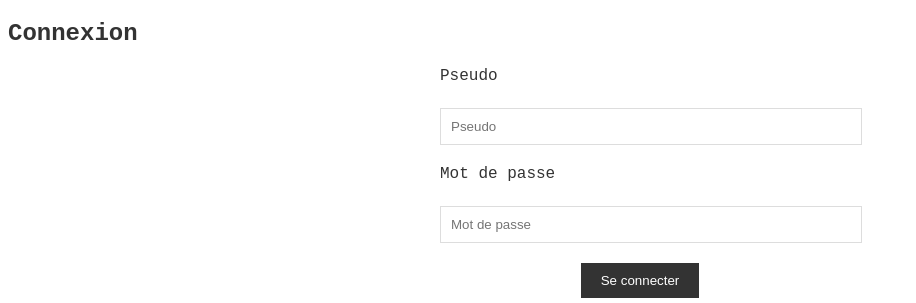
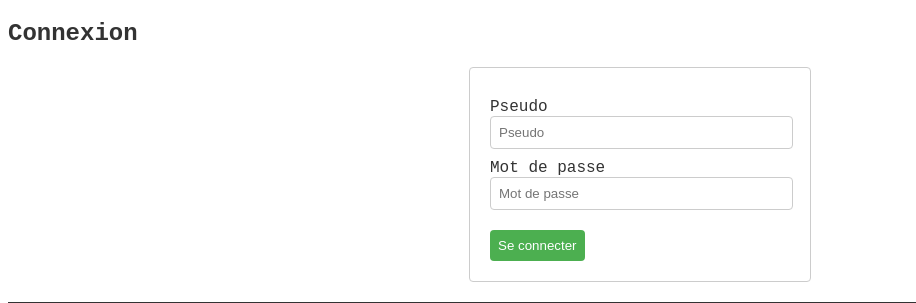
Before and after one commit to MPappia/Voyage_Aff-air, a Flask app: page /login in a window 1280 px wide. Shown: the part 48-351 px from the top of the page, without its empty margins (0-916 px from the left). Run offline with Flask 3, Linux system fonts and the light colour scheme.

Commit message:
style box pour inscription et conenxion

```diff
--- a/app/static/style.css
+++ b/app/static/style.css
@@ -53,63 +53,6 @@ body {
     padding: 10px 0;
     text-align: center;
   }
-  /* styles.css */
-
-/* Formulaire d'inscription */
-.form-container {
-    max-width: 400px;
-    margin: 0 auto; /* Cette règle centre le conteneur horizontalement */
-  }
-
-  .form-group {
-    margin-bottom: 20px;
-  }
-
-  /* Centre le bouton d'inscription */
-  .form-group:last-child {
-    text-align: center;
-  }
-
-  /* styles.css */
-
-/* Formulaire de connexion */
-.form-container {
-    max-width: 400px;
-    margin: 0 auto; /* Cette règle centre le conteneur horizontalement */
-  }
-
-  .form-group {
-    margin-bottom: 20px;
-  }
-
-  /* Centre le bouton de connexion */
-  .form-group:last-child {
-    text-align: center;
-  }
-label {
-    display: block;
-    margin-bottom: 5px;
-  }
-
-  input[type="text"],
-  input[type="password"] {
-    width: 100%;
-    padding: 10px;
-    border: 1px solid #ddd;
-  }
-
-  input[type="submit"] {
-    padding: 10px 20px;
-    background-color: #333;
-    color: #fff;
-    border: none;
-    cursor: pointer;
-  }
-
-  input[type="submit"]:hover {
-    background-color: #c0392b;
-  }
-
 
   /* images */
 
@@ -123,3 +66,43 @@ label {
   width: 170px; /* Définissez la taille de votre logo */
   height: auto; /* Cela garantit que la hauteur est ajustée proportionnellement à la largeur */
 }
+
+/* Connexion / Inscription */
+.form-container {
+  width: 300px;
+  margin: 0 auto;
+  margin-bottom: 20px;;
+  padding: 20px;
+  border: 1px solid #ccc;
+  border-radius: 4px;
+}
+
+.form-group {
+  margin-top: 10px;
+}
+
+label {
+  display: block;
+}
+
+input[type="text"],
+input[type="password"] {
+  width: 95%;
+  padding: 8px;
+  border: 1px solid #ccc;
+  border-radius: 4px;
+}
+
+input[type="submit"] {
+  margin-top: 10px;
+  padding: 8px;
+  background-color: #4CAF50;
+  color: white;
+  border: none;
+  border-radius: 4px;
+  cursor: pointer;
+}
+
+input[type="submit"]:hover {
+  background-color: #45a049;
+}
--- a/app/templates/login.html
+++ b/app/templates/login.html
@@ -1,24 +1,20 @@
-<!-- templates/login.html -->
-
 {% extends "base.html" %}
 
 {% block content %}
   <h2>Connexion</h2>
   <div class="form-container">
-    <form method="post" action="{{ url_for('login') }}">
+    <form method="post" action="{{ url_for('login') }}" class="login-form">
       {{ form.hidden_tag() }}
       <div class="form-group">
-        <label for="pseudo" class="form-control-label text-center">Pseudo</label>
-        <br>
-        {{ form.pseudo_user(class="form-control form-control-lg", placeholder="Pseudo") }}
+        <label for="pseudo">Pseudo</label>
+        <input type="text" id="pseudo" name="pseudo" class="form-control form-control-lg" placeholder="Pseudo" required>
       </div>
       <div class="form-group">
-        <label for="password" class="form-control-label text-center">Mot de passe</label>
-        <br>
-        {{ form.password_user(class="form-control form-control-lg", placeholder="Mot de passe") }}
+        <label for="password">Mot de passe</label>
+        <input type="password" id="password" name="password" class="form-control form-control-lg" placeholder="Mot de passe" required>
       </div>
       <div class="form-group">
-        {{ form.submit(class="btn btn-primary btn-lg", value="Se connecter") }}
+        <input type="submit" class="btn btn-primary btn-lg" value="Se connecter">
       </div>
     </form>
   </div>
```
